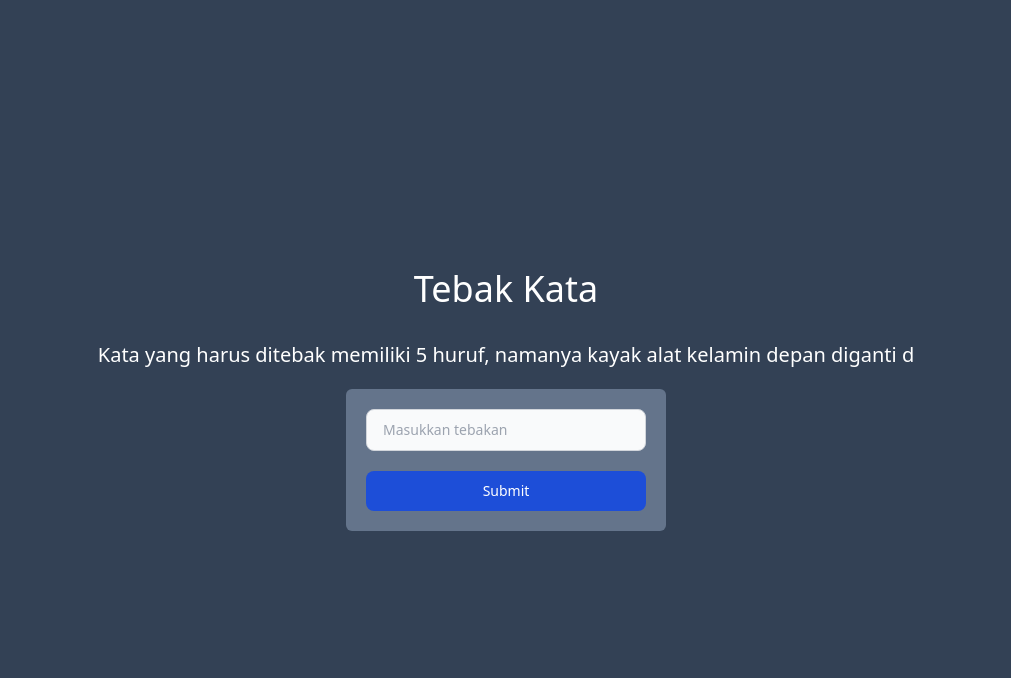
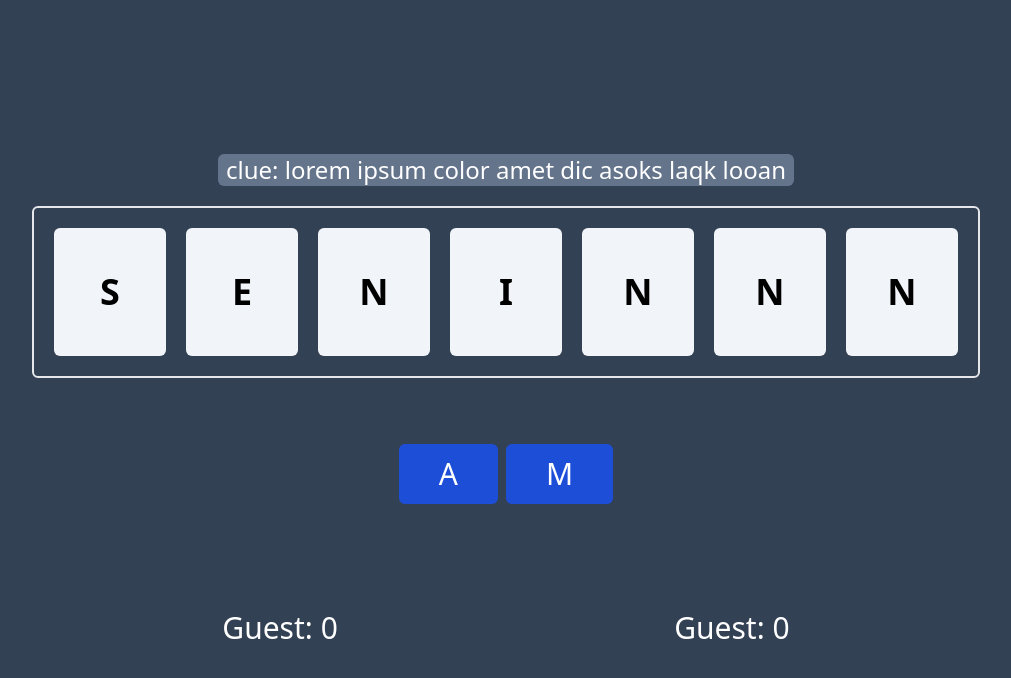
Before and after one commit to RizyaRafael/Client-GP2_H8-P2, a React (Vite) app: page /games in a window 1280 px wide. Shown: the top 678 px of the page, without its empty margins (134-1145 px from the left). Built offline with nearby package versions, Linux system fonts and the light colour scheme.

Commit message:
fix: layouting

```diff
--- a/src/pages/GamePage.jsx
+++ b/src/pages/GamePage.jsx
@@ -1,45 +1,64 @@
-import React, { useState } from 'react';
-import Swal from 'sweetalert2'
+import React, { useState } from "react";
+import WordComponent from "../components/WordComponent";
 export default function GamePage() {
-  const [guess, setGuess] = useState('');
-  // const [message, setMessage] = useState(null);
 
   const handleSubmit = (e) => {
-    e.preventDefault();
-    if (guess.toLowerCase() === 'denis') {
-      Swal.fire("Selamat jawaban anda benar !");
-    } else {
-      Swal.fire("Ya salah :)")
-    }
+    e.preventDefault()
   };
 
   return (
+    <>
+      {/* container */}
       <div className="container-100 h-screen flex flex-col items-center justify-center bg-slate-700">
-      <h1 className="text-4xl text-white mb-8">Tebak Kata</h1>
-      <p className="text-xl text-white mb-5">Kata yang harus ditebak memiliki 5 huruf, namanya kayak alat kelamin depan diganti d</p>
+        {/* clue */}
 
+        <div className="container-sm bg-slate-500 mb-5 rounded-md">
+          <h1
+            className="mb-5 text-2xl text-white w-46 px-2 inline"
+          >
+            clue: lorem ipsum color amet dic asoks laqk looan
+          </h1>
+        </div>
+        {/* end clue */}
+
+        {/* Word Component */}
+        <WordComponent/>
+        {/* end WOrd Component */}
+
+        {/* form */}
         <form
-        className="lg:w-1/4 bg-slate-500 py-5 px-5 rounded-md md:w-2/4"
+          className="flex items-center justify-center w-screen gap-2 h-48 mb-10"
           onSubmit={handleSubmit}
         >
-        <div className="mb-5">
-          <input
-            type="text"
-            className="bg-gray-50 border border-gray-300 text-gray-900 text-sm rounded-lg focus:ring-blue-500 focus:border-blue-500 block w-full p-2.5 dark:bg-gray-700 dark:border-gray-600 dark:placeholder-gray-400 dark:text-white dark:focus:ring-blue-500 px-4 dark:focus:border-blue-500"
-            placeholder="Masukkan tebakan"
-            value={guess}
-            onChange={(e) => setGuess(e.target.value)}
-          />
-        </div>
           <button
-        style={{width: '100%'}}
             type="submit"
-          className="text-white bg-blue-700 hover:bg-blue-800 focus:ring-4 focus:outline-none focus:ring-blue-300 font-medium rounded-lg text-sm w-full sm:w-auto px-5 py-2.5 text-center dark:bg-blue-600 dark:hover:bg-blue-700 dark:focus:ring-blue-800"
+            className="text-white bg-blue-700 hover:bg-blue-800 focus:ring-4 focus:outline-none focus:ring-blue-300 font-medium text-3xl w-96 sm:w-auto px-10 py-3 text-center dark:bg-blue-600 dark:hover:bg-blue-700 dark:focus:ring-blue-800 rounded-md"
           >
-          Submit
+            A
+          </button>
+          <button
+            type="submit"
+            className="text-white bg-blue-700 hover:bg-blue-800 focus:ring-4 focus:outline-none focus:ring-blue-300 font-medium text-3xl w-96 sm:w-auto px-10 py-3 text-center dark:bg-blue-600 dark:hover:bg-blue-700 dark:focus:ring-blue-800 rounded-md"
+          >
+            M
           </button>
         </form>
+        {/* end form */}
+
+        <div className="guest flex justify-evenly w-screen px-5">
+          <div>
+
+            <h1 className="text-3xl text-white">Guest: {0}</h1>
+          </div>
+          <div>
+
+          <h1 className="text-3xl text-white">Guest: {0}</h1>
 
           </div>
+
+        </div>
+      </div>
+      {/* end container */}
+    </>
   );
 }
```
Lines whose indentation alone changed are shown as unchanged.
